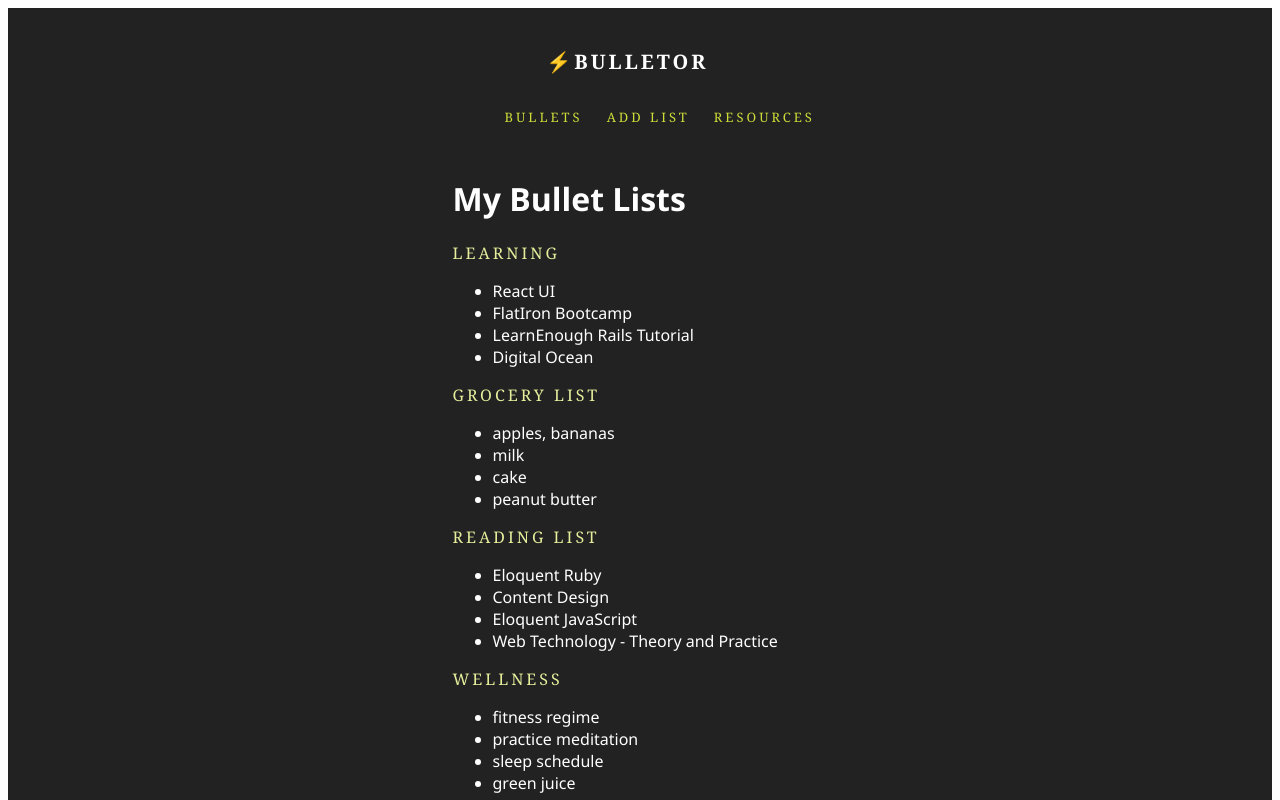
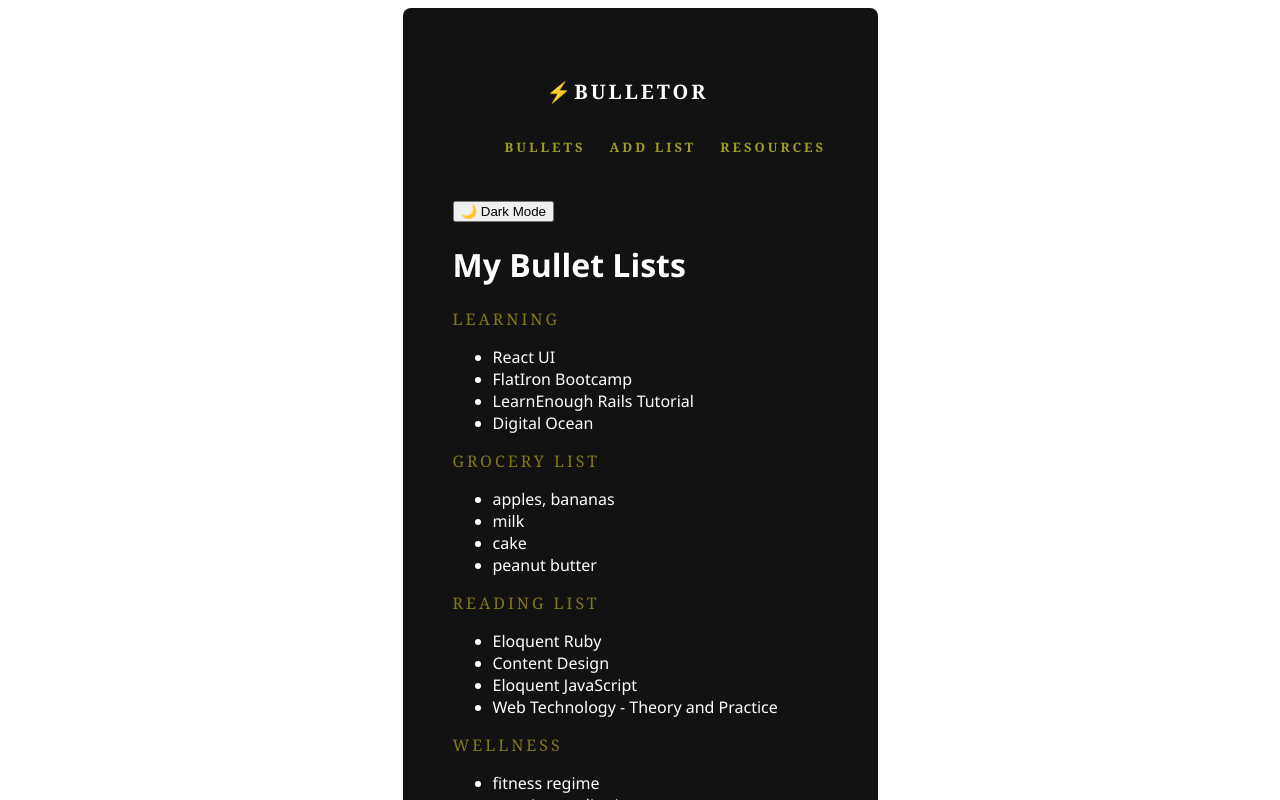
Before and after one commit to evareitzel/Bulletor, a React (Create React App) app: page / in a window 1280 px wide. Shown: the top 800 px of the page. Built offline with nearby package versions, Linux system fonts and the light colour scheme; data requests are answered from the project's data file.

Commit message:
Add Dark Modebutton

```diff
--- a/src/components/App.js
+++ b/src/components/App.js
@@ -12,6 +12,7 @@ import Resources from "./Resources"
 
 function App() {
   const [lists, setLists] = useState([])
+  const [isDarkMode, setIsDarkMode] = useState(true)
 
   useEffect(()=> {
     fetch('http://localhost:3001/lists')
@@ -21,10 +22,13 @@ function App() {
     })
   }, [])
 
+  function handleDarkModeClick(){
+    setIsDarkMode(isDarkMode => !isDarkMode)
+  }
+  console.log(isDarkMode)
   return (
-    <div className="background">
-      <div className="app">
-        <NavBar />
+    <div className={"App "+ (isDarkMode ? "dark" : "light")}>
+      <NavBar onDarkModeClick={handleDarkModeClick} isDarkMode={isDarkMode}/>
       <Routes>
         <Route
           path='/'
@@ -40,7 +44,6 @@ function App() {
         />
       </Routes>
     </div>
-    </div>
   );
 }
 
--- a/src/components/List.js
+++ b/src/components/List.js
@@ -1,7 +1,7 @@
 import '../stylesheets/List.css'
 
 function List({listObj}){
-  console.log(listObj)
+  // console.log(listObj)
   const {title, item1, item2, item3, item4} = listObj
 
   return(
--- a/src/components/NavBar.js
+++ b/src/components/NavBar.js
@@ -1,6 +1,6 @@
 import '../stylesheets/NavBar.css'
 
-function NavBar() {
+function NavBar({onDarkModeClick, isDarkMode}) {
   return (
       <nav className="nav">
       <h1 className="logo">⚡️Bulletor</h1>
@@ -15,6 +15,8 @@ function NavBar() {
             <a href="/resources" className="item">Resources</a>
           </li>
         </ul>
+        <button onClick={onDarkModeClick}>{isDarkMode? "🌙 Dark Mode" : "☀️ Light Mode "}</button>
+
       </nav>
   )
 }
--- a/src/stylesheets/App.css
+++ b/src/stylesheets/App.css
@@ -1,11 +1,24 @@
-.app {
+.App {
   width: 375px;
-  color: #fff;
+  /* color: #222; */
   font-family: 'Segoe UI', Tahoma, Geneva, Verdana, sans-serif;
   margin: auto;
-  padding: 20px 20px 200px 20px;
+  padding: 50px 50px 100px 50px;
+  /* background: #fff; */
+  border-radius: 8px;
 }
 
+.App.dark{
+  color: #fff;
+  background: #121212;
+}
+
+.App.light{
+  background: #e7e7e7;
+  color: #121212;
+
+
+}
 .background {
-  background-color: #222;
+  /* background-color: #222; */
 }
--- a/src/stylesheets/List.css
+++ b/src/stylesheets/List.css
@@ -1,5 +1,6 @@
 .title {
-  color: #E6EE9C;
+  color: #827717;
+  /* #9E9D24; */
   font-size: 16px;
   font-weight: 400;
   font-family: Georgia, Times New Roman, serif;
--- a/src/stylesheets/NavBar.css
+++ b/src/stylesheets/NavBar.css
@@ -17,7 +17,7 @@
   display: flex;
   list-style: none; /* remove bullets */
   font-size: 13px;
-  font-weight: 400;
+  font-weight: 600;
   padding-bottom:30px;
   width: 100%;
 }
@@ -26,5 +26,5 @@
 .item {
   text-decoration: none; /* remove underline */
   padding: 12px;
-  color: #CDDC39;
+  color: #9E9D24;
 }
--- a/src/stylesheets/Resources.css
+++ b/src/stylesheets/Resources.css
@@ -1,6 +1,6 @@
 /* remove bullets from li's */
 .h3 {
-  color: #E6EE9C;
+  color: #827717;
   font-size: 16px;
   font-weight: 400;
   font-family: Georgia, Times New Roman, serif;
@@ -15,5 +15,5 @@ margin-left: -40px;
 
 .link {
 text-decoration: none; /* remove underline */
-color: #CDDC39;
+color: #9E9D24;
 }
```
Lines whose indentation alone changed are shown as unchanged.
